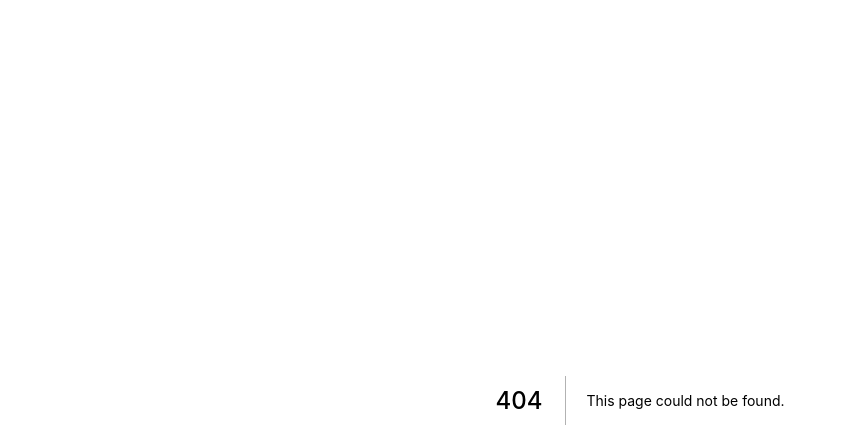
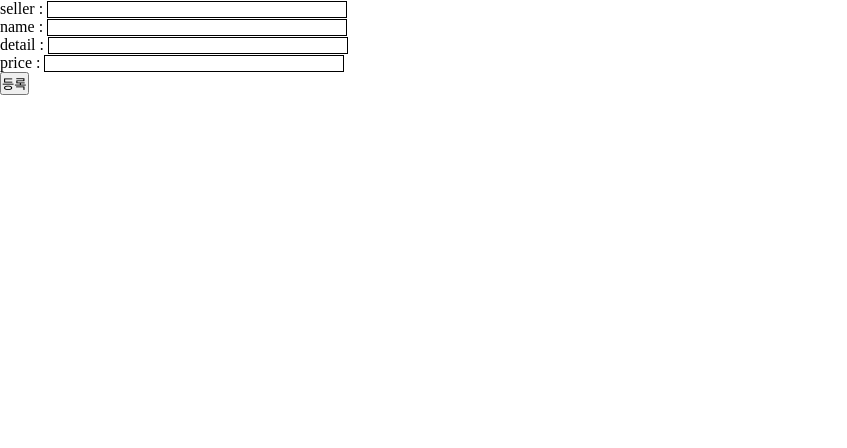
Before and after one commit to jumprope123/class_quiz, a Next.js app: page /08/boards/new in a window 1280 px wide. Before the commit this address had no page. Shown: the top 448 px of the page, without its empty margins (0-847 px from the left). Built offline with nearby package versions, Linux system fonts and the light colour scheme.

Commit message:
컴포넌트 재사용성과 수정 프로세스

```diff
--- /dev/null
+++ b/pages/08/boards/[productId]/edit/index.js
@@ -0,0 +1,5 @@
+import ProductWriteContainer from "../../../../../src/components/units/product/write/ProductWrite.container";
+
+export default function App() {
+  return <ProductWriteContainer isEdit={true} />;
+}
--- /dev/null
+++ b/pages/08/boards/index.js
@@ -0,0 +1,5 @@
+import ProductList from "../../../src/components/units/product/list/ProductList.container";
+
+export default function App() {
+  return <ProductList />;
+}
--- /dev/null
+++ b/pages/08/boards/new/index.js
@@ -0,0 +1,5 @@
+import ProductWriteContainer from "../../../../src/components/units/product/write/ProductWrite.container";
+
+export default function App() {
+  return <ProductWriteContainer isEdit={false} />;
+}
--- a/src/components/units/product/list/ProductList.container.js
+++ b/src/components/units/product/list/ProductList.container.js
@@ -2,12 +2,11 @@ import { useMutation, useQuery } from "@apollo/client";
 import ProductListUI from "./ProductList.presenter";
 import { DELETE_PRODUCT, FETCH_PRODUCTS } from "./ProductList.queries";
 
-export default function ProductList() {
+export default function ProductList(props) {
   const { data } = useQuery(FETCH_PRODUCTS);
   const [deleteProduct] = useMutation(DELETE_PRODUCT);
 
   const onClickDelete = (event) => {
-    console.log(event.target.id);
     deleteProduct({
       variables: {
         productId: event.target.id,
--- a/src/components/units/product/write/ProductWrite.container.js
+++ b/src/components/units/product/write/ProductWrite.container.js
@@ -2,11 +2,12 @@ import { useMutation } from "@apollo/client";
 import { useRouter } from "next/router";
 import { useEffect, useState } from "react";
 import ProductWritePresenter from "./ProductWrite.presenter";
-import { CREATE_PRODUCT_INPUT } from "./ProductWrite.queries";
+import { CREATE_PRODUCT_INPUT, UPDATE_PRODUCT_INPUT } from "./ProductWrite.queries";
 
-export default function ProductWriteContainer() {
+export default function ProductWriteContainer(props) {
   const [data, setData] = useState({});
   const [createProduct] = useMutation(CREATE_PRODUCT_INPUT);
+  const [updateProduct] = useMutation(UPDATE_PRODUCT_INPUT);
   const [boolButton, setBoolButton] = useState(false);
 
   const router = useRouter();
@@ -40,17 +41,30 @@ export default function ProductWriteContainer() {
         },
       });
 
-      router.push(`/05/boards/${result.data.createProduct._id}`);
+      router.push(`/08/boards/${result.data.createProduct._id}`);
     } catch (err) {
       console.log(err);
     }
   };
 
-  return (
-    <ProductWritePresenter
-      handleChange={handleChange}
-      handleClick={handleClick}
-      boolButton={boolButton}
-    />
-  );
+  const handleUpdate = async (e) => {
+    e.preventDefault();
+    try {
+      const result = await updateProduct({
+        variables: {
+          productId: router.query.productId,
+          updateProductInput: {
+            name: data?.name,
+            detail: data?.detail,
+            price: Number(data?.price),
+          },
+        },
+      });
+      router.push(`/08/boards/${result.data.updateProduct._id}`);
+    } catch (err) {
+      console.error(err);
+    }
+  };
+
+  return <ProductWritePresenter handleChange={handleChange} handleClick={handleClick} handleUpdate={handleUpdate} boolButton={boolButton} isEdit={props.isEdit} />;
 }
--- a/src/components/units/product/write/ProductWrite.presenter.js
+++ b/src/components/units/product/write/ProductWrite.presenter.js
@@ -4,19 +4,16 @@ export default function ProductWritePresenter(props) {
   console.log(props.boolButton);
   return (
     <>
-      seller :{" "}
-      <Input type={"text"} name="seller" onChange={props.handleChange} />
+      seller : <Input type={"text"} name="seller" onChange={props.handleChange} />
       <br />
       name : <Input type={"text"} name="name" onChange={props.handleChange} />
       <br />
-      detail :{" "}
-      <Input type={"text"} name="detail" onChange={props.handleChange} />
+      detail : <Input type={"text"} name="detail" onChange={props.handleChange} />
       <br />
-      price :{" "}
-      <Input type={"number"} name="price" onChange={props.handleChange} />
+      price : <Input type={"number"} name="price" onChange={props.handleChange} />
       <br />
-      <Button boolButton={props.boolButton} onClick={props.handleClick}>
-        제출
+      <Button boolButton={props.boolButton} onClick={props.isEdit ? props.handleUpdate : props.handleClick}>
+        {props.isEdit === true ? "수정" : "등록"}
       </Button>
     </>
   );
--- a/src/components/units/product/write/ProductWrite.queries.js
+++ b/src/components/units/product/write/ProductWrite.queries.js
@@ -1,10 +1,7 @@
 import { gql } from "@apollo/client";
 
 export const CREATE_PRODUCT_INPUT = gql`
-  mutation createProduct(
-    $seller: String
-    $createProductInput: CreateProductInput!
-  ) {
+  mutation createProduct($seller: String, $createProductInput: CreateProductInput!) {
     createProduct(seller: $seller, createProductInput: $createProductInput) {
       _id
       number
@@ -12,3 +9,13 @@ export const CREATE_PRODUCT_INPUT = gql`
     }
   }
 `;
+
+export const UPDATE_PRODUCT_INPUT = gql`
+  mutation updateProduct($productId: ID, $updateProductInput: UpdateProductInput!) {
+    updateProduct(productId: $productId, updateProductInput: $updateProductInput) {
+      _id
+      number
+      message
+    }
+  }
+`;
```
Also changed, not shown: pages/08/boards/[productId]/index.js (added, +47 -0 lines).
